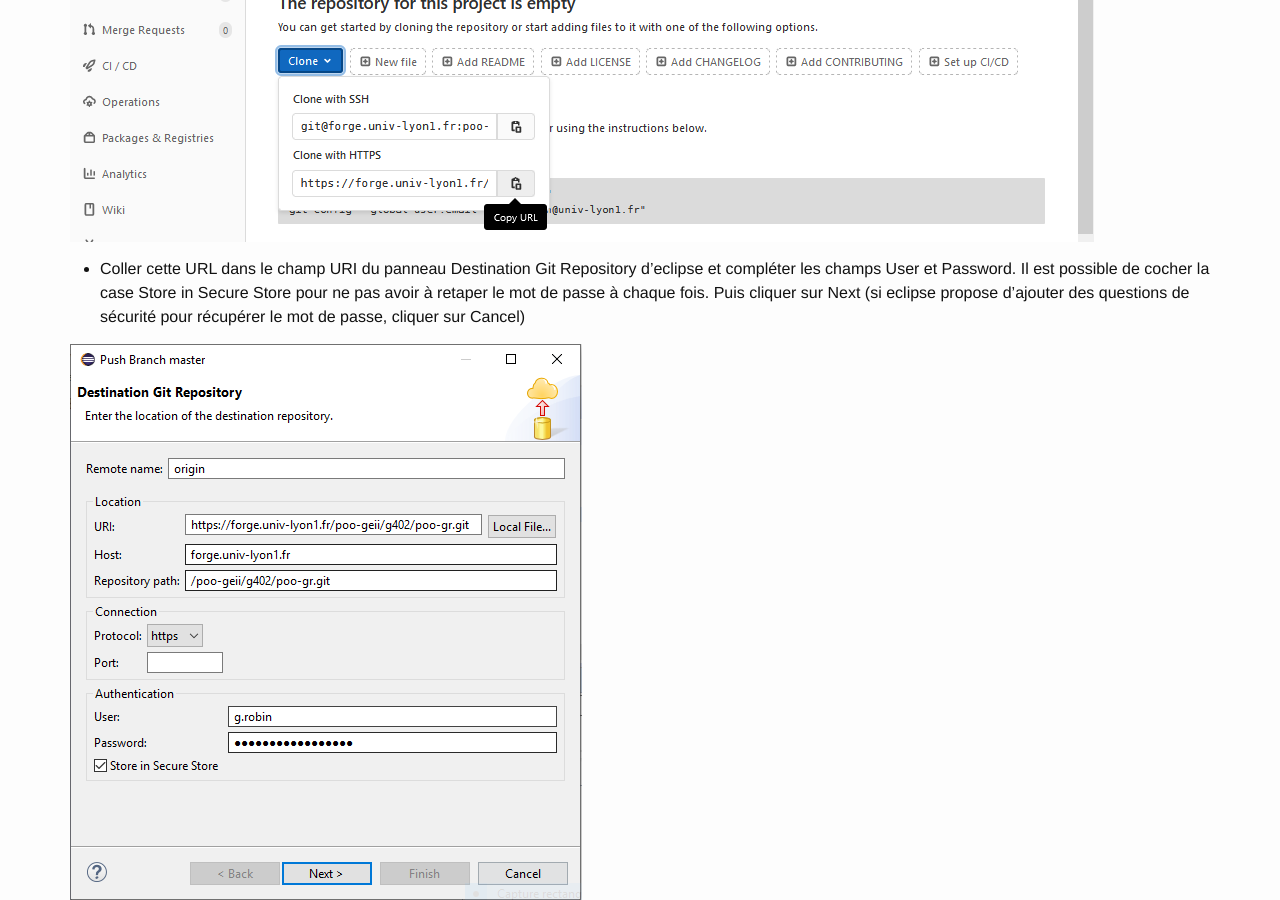
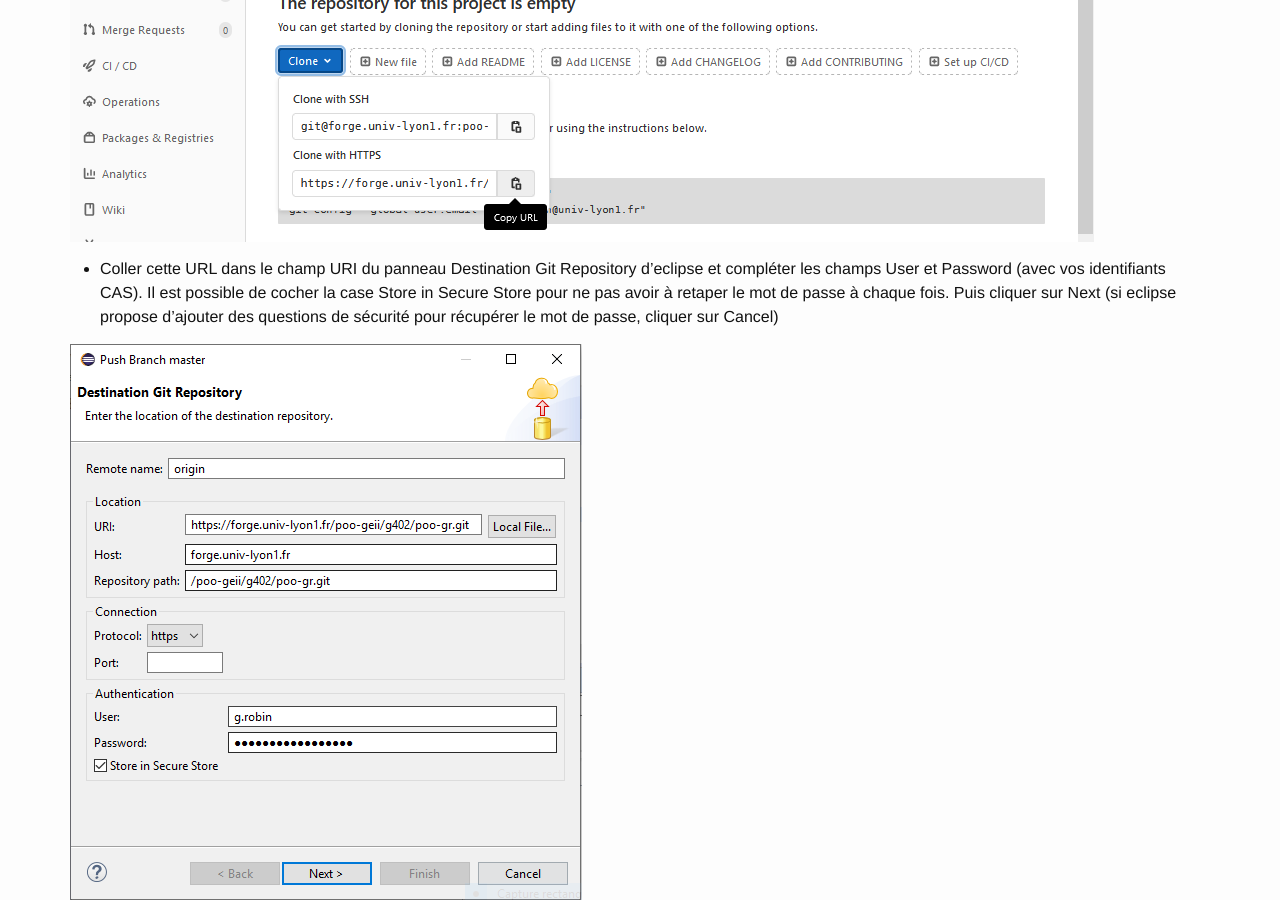
Before and after one commit to geiilyon/geiilyon.github.io, a Jekyll site: the page built from _collection_enonces/consignes_git.md, in a window 1280 px wide and 900 px high, scrolled down 6493 px. Built offline with Jekyll 4.4.1, drawn with Linux system fonts in a browser that asks for light colours; nearby versions of some CDN libraries; library files that are not in the unit come from our copies.

Commit message:
Précision identifiants CAS

```diff
--- a/_collection_enonces/consignes_git.md
+++ b/_collection_enonces/consignes_git.md
@@ -59,7 +59,7 @@ permalink: /config_git/
 
 ![Copy_URL](/img/git_config/M-Copy_URL.png)
 
-* Coller cette URL dans le champ URI du panneau Destination Git Repository d'eclipse et compléter les champs User et Password. Il est possible de cocher la case Store in Secure Store pour ne pas avoir à retaper le mot de passe à chaque fois. Puis cliquer sur Next (si eclipse propose d'ajouter des questions de sécurité pour récupérer le mot de passe, cliquer sur Cancel)
+* Coller cette URL dans le champ URI du panneau Destination Git Repository d'eclipse et compléter les champs User et Password (avec vos identifiants CAS). Il est possible de cocher la case Store in Secure Store pour ne pas avoir à retaper le mot de passe à chaque fois. Puis cliquer sur Next (si eclipse propose d'ajouter des questions de sécurité pour récupérer le mot de passe, cliquer sur Cancel)
 
 ![ConfigRemote](/img/git_config/N-ConfigRemote.png)
 
```
